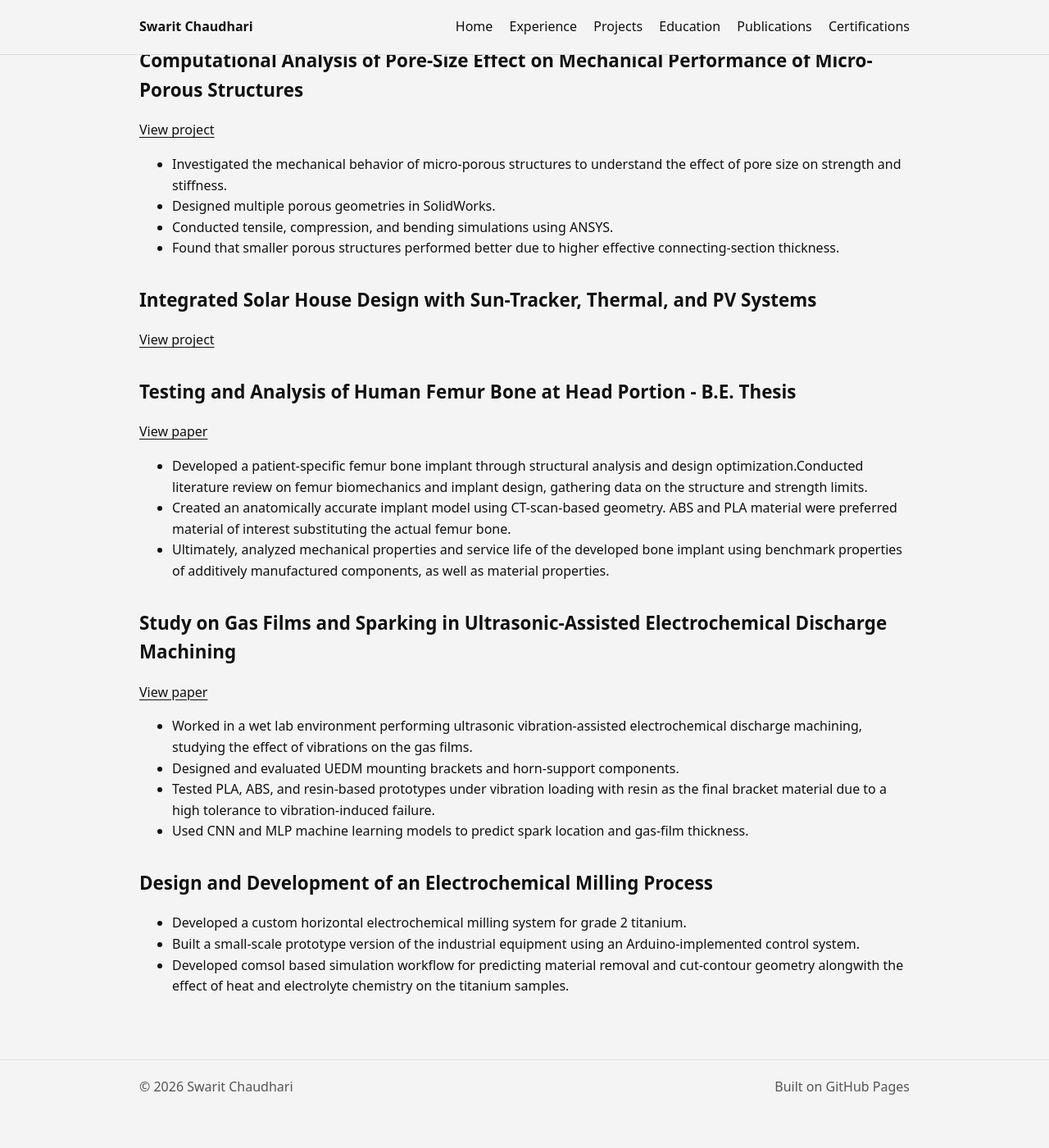
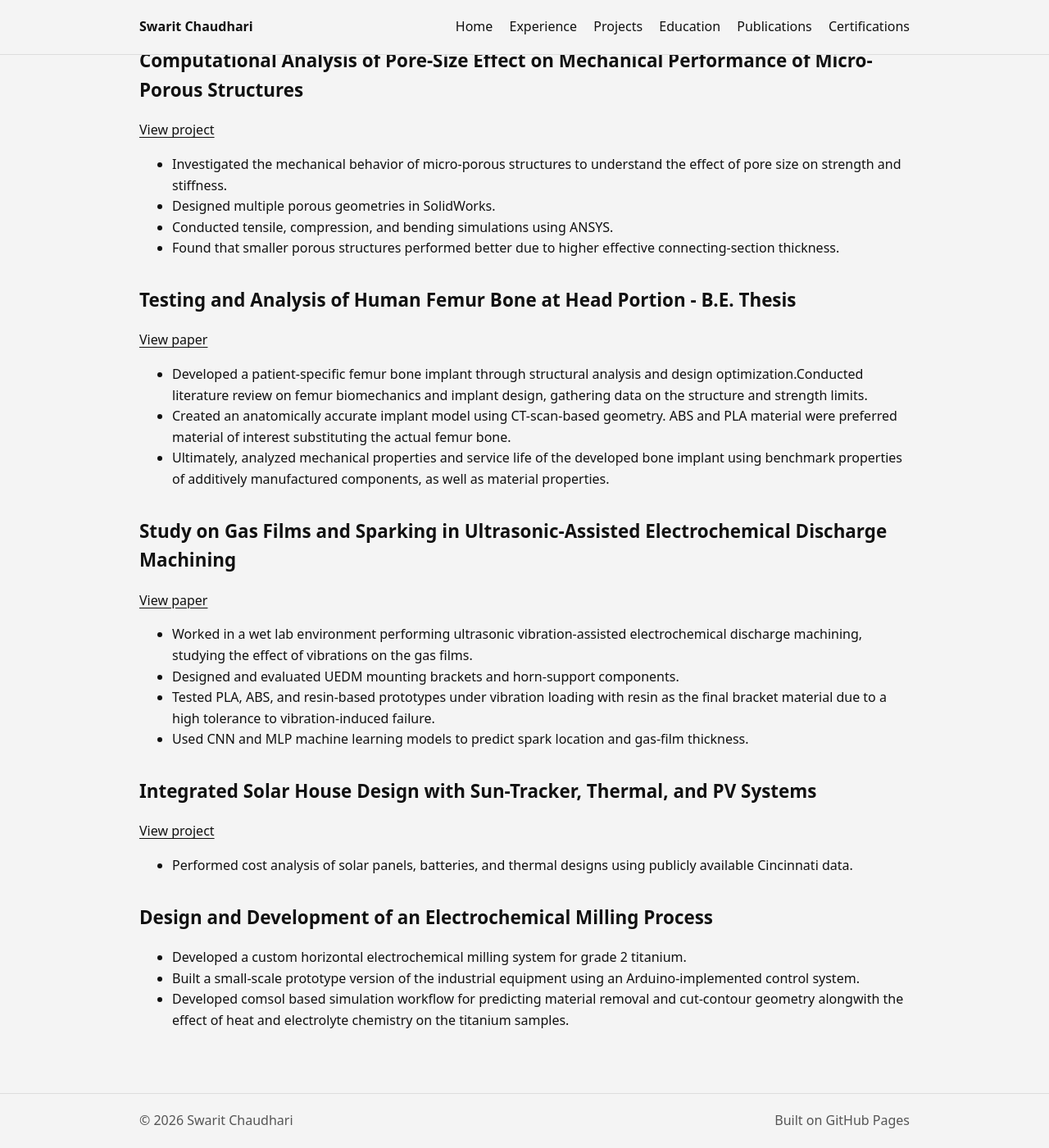
Before and after one commit to Swarit31/Swarit31.github.io, a Jekyll site: the page built from Projects.md, in a window 1280 px wide and 1400 px high, scrolled down 768 px. Shown: the whole window at 82% size. Built offline with Jekyll 4.4.1, drawn with Linux system fonts in a browser that asks for light colours; before the commit the page ends 2126 px from its top, so only the background shows below that.

Commit message:
Update Projects.md

```diff
--- a/Projects.md
+++ b/Projects.md
@@ -44,10 +39,16 @@ permalink: /projects/
 
 ## Study on Gas Films and Sparking in Ultrasonic-Assisted Electrochemical Discharge Machining
 [View paper](https://link.springer.com/article/10.1007/s00170-026-17639-z)
+
 - Worked in a wet lab environment performing ultrasonic vibration-assisted electrochemical discharge machining, studying the effect of vibrations on the gas films.
 - Designed and evaluated UEDM mounting brackets and horn-support components.
 - Tested PLA, ABS, and resin-based prototypes under vibration loading with resin as the final bracket material due to a high tolerance to vibration-induced failure.
 - Used CNN and MLP machine learning models to predict spark location and gas-film thickness.
+
+## Integrated Solar House Design with Sun-Tracker, Thermal, and PV Systems
+[View project](https://drive.google.com/file/d/1Nabl_DU8NlQCB60O135zJ-6mBIHn8P1U/view?usp=sharing)
+
+- Performed cost analysis of solar panels, batteries, and thermal designs using publicly available Cincinnati data.
 
 ## Design and Development of an Electrochemical Milling Process
 
```
Also changed, not shown: other parts of Projects.md (+0 -5 lines).
